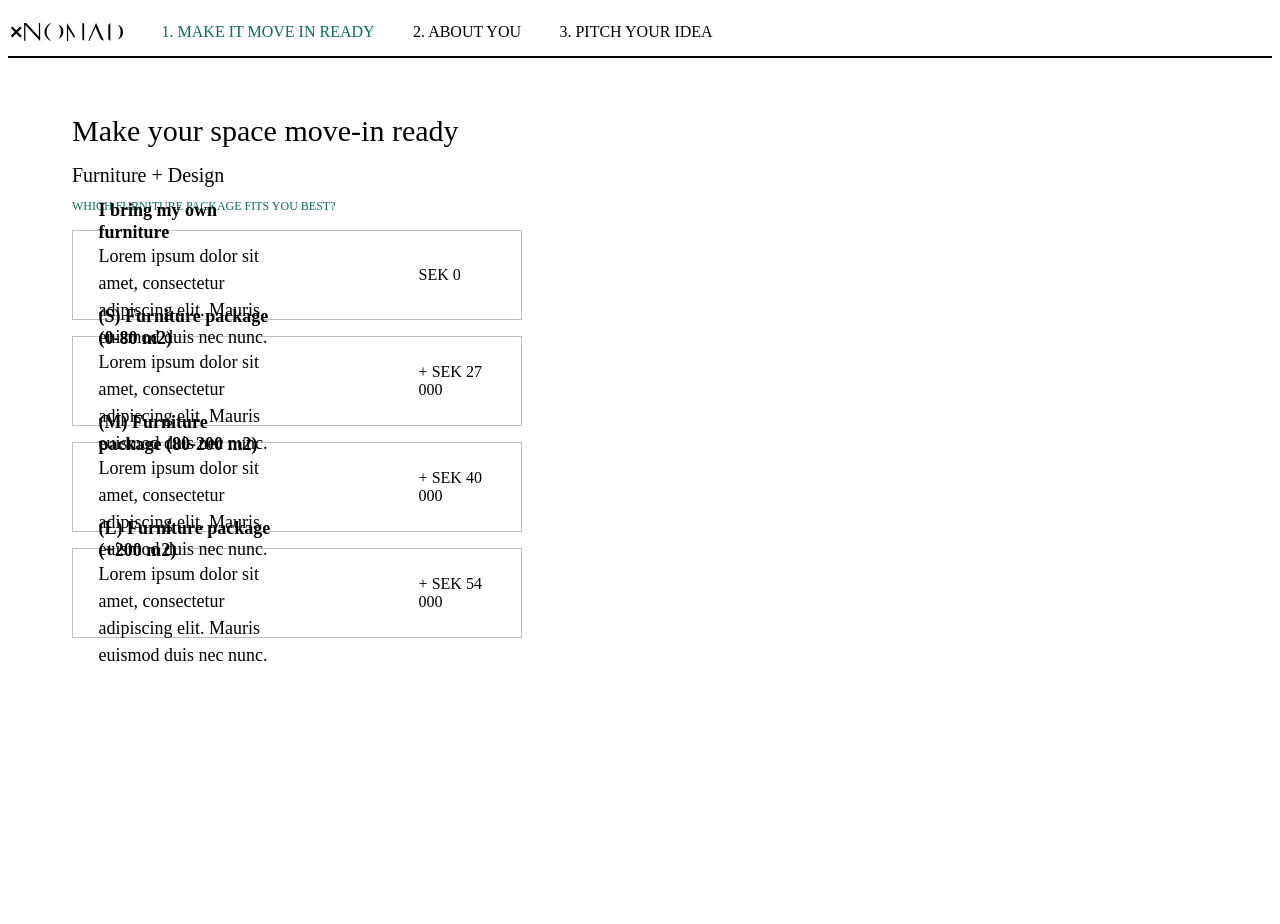
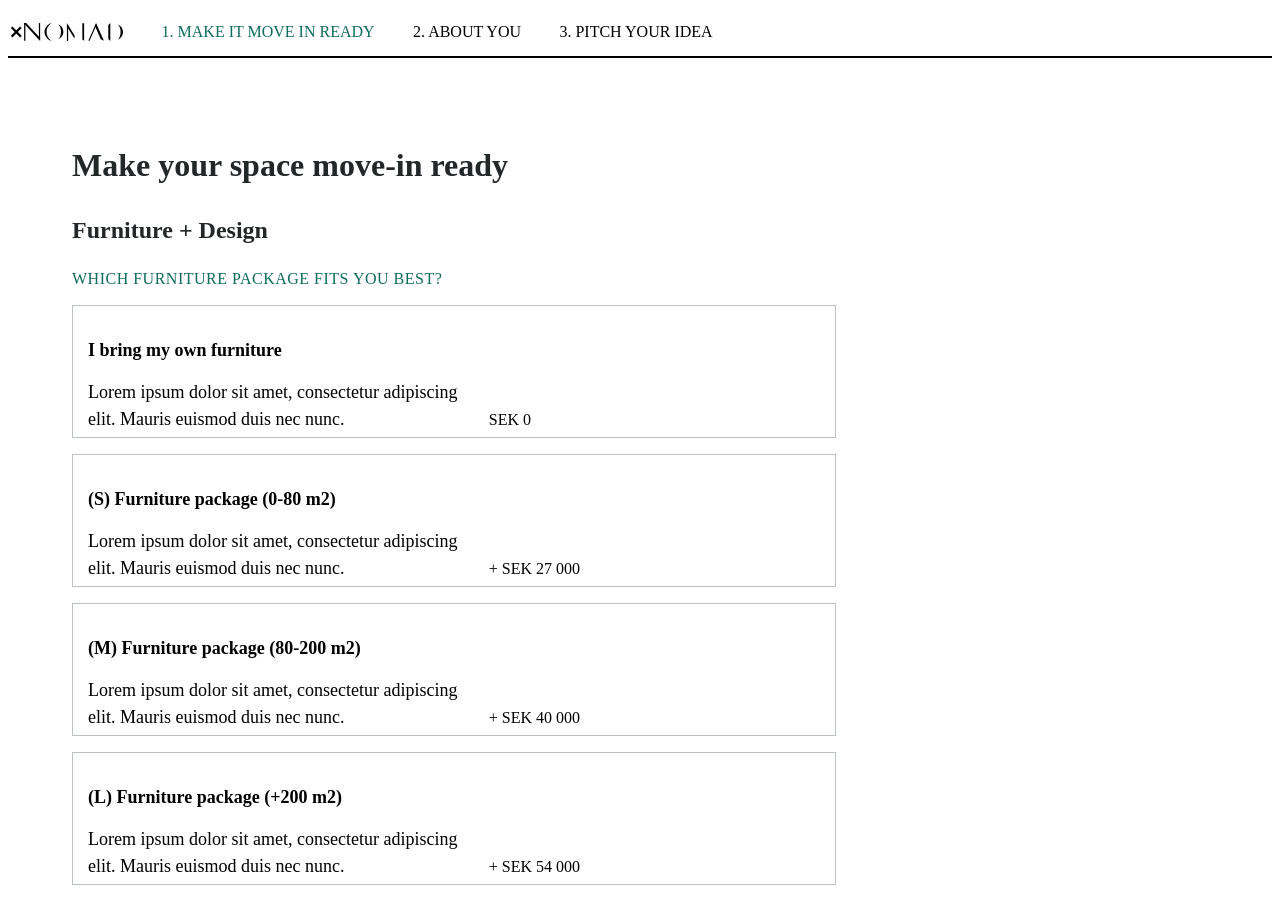
Before and after one commit to slobodan-rs/test, a React (Create React App) app: page / in a window 1280 px wide. Shown: the top 924 px of the page. Built offline with nearby package versions, Linux system fonts and the light colour scheme.

Commit message:
some issues fixed

```diff
--- a/src/App.jsx
+++ b/src/App.jsx
@@ -10,6 +10,9 @@ const Header = styled.div`
   align-items: center;
   height: 6vh;
   border-bottom: 2px solid black;
+`
+const Price = styled.p`
+margin:auto
 `
 const CompanyIcon = styled.img`
   width: 9vw;
@@ -36,23 +39,52 @@ const FirstViewLeft = styled.div`
   margin-left: 5vw;
 `
 
-const TitleText = styled.div`
-  font-size: 30px;
-  margin-bottom: 2vh;
+const TitleText = styled.p`
+font-family: Charter;
+font-style: normal;
+font-weight: bold;
+font-size: 32px;
+line-height: 120%;
+/* or 38px */
+
+
+/* Black */
+
+color: #242728;
 `
-const TitleSubText1 = styled.div`
-  font-size: 20px;
-  margin-bottom: 1.5vh;
+const TitleSubText1 = styled.p`
+font-family: Charter;
+font-style: normal;
+font-weight: bold;
+font-size: 24px;
+line-height: 120%;
+/* identical to box height, or 29px */
+
+/* Black */
+
+color: #242728;
 `
-const TitleSubText2 = styled.div`
-  font-size: 12px;
-  color: #0f6b5c;
+const TitleSubText2 = styled.a`
+font-family: Fira Sans;
+font-style: normal;
+font-weight: 500;
+font-size: 16px;
+line-height: 20px;
+/* identical to box height, or 125% */
+
+letter-spacing: 0.5px;
+text-transform: uppercase;
+
+/* Green */
+
+color: #0F6B5C;
 `
 const OptionDiv = styled.div`
   border: 1px solid #bcc1c3;
-  width: 35vw;
-  height: 11vh;
-  display: flex;
+  height:131px;
+  width:auto;
+  display: block;
+  overflow:hidden;
   align-items: center;
   margin-top: 2vh;
   background: ${(p) => (p.active ? '#0f6b5c' : '')};
@@ -63,10 +95,13 @@ const OptionDiv = styled.div`
   }
 `
 const OptionDivLeft = styled.div`
-  margin-left: 2vw;
-  margin-right: 11.5vw;
+padding:15px;
+display:inline-block;
+width:50%;
+height:131px;
+
 `
-const OptionDivLeftTitle = styled.div`
+const OptionDivLeftTitle = styled.p`
   //styleName: H6;
   font-family: Charter;
   font-size: 18px;
@@ -76,7 +111,7 @@ const OptionDivLeftTitle = styled.div`
   text-align: left;
 `
 
-const OptionDivLeftBody = styled.div`
+const OptionDivLeftBody = styled.p`
   font-family: Fira Sans;
   font-size: 18px;
   line-height: 27px;
@@ -84,8 +119,10 @@ const OptionDivLeftBody = styled.div`
   text-align: left;
 `
 const OptionDivRight = styled.div`
-  margin-right: 2vw;
-  min-width: 6vw;
+display:inline-block;
+width:20%;
+padding:5px;
+height:auto;
 `
 
 const OptionDivTitles = [
@@ -136,6 +173,7 @@ export const App = () => {
           <TitleText>Make your space move-in ready</TitleText>
           <TitleSubText1>Furniture + Design</TitleSubText1>
           <TitleSubText2>WHICH FURNITURE PACKAGE FITS YOU BEST?</TitleSubText2>
+          <div>
           {OptionDivTitles.map((item, idx) => {
             return (
               <OptionDiv
@@ -149,12 +187,15 @@ export const App = () => {
                   <OptionDivLeftBody>{item.bodyText}</OptionDivLeftBody>
                 </OptionDivLeft>
                 <OptionDivRight>
+                  <Price>
                   {' '}
                   {idx !== 0 ? '+' : ''} SEK {item.price}
+                  </Price>
                 </OptionDivRight>
               </OptionDiv>
             )
           })}
+          </div>
         </FirstViewLeft>
         <FirstViewRight></FirstViewRight>
       </FirstView>
```
